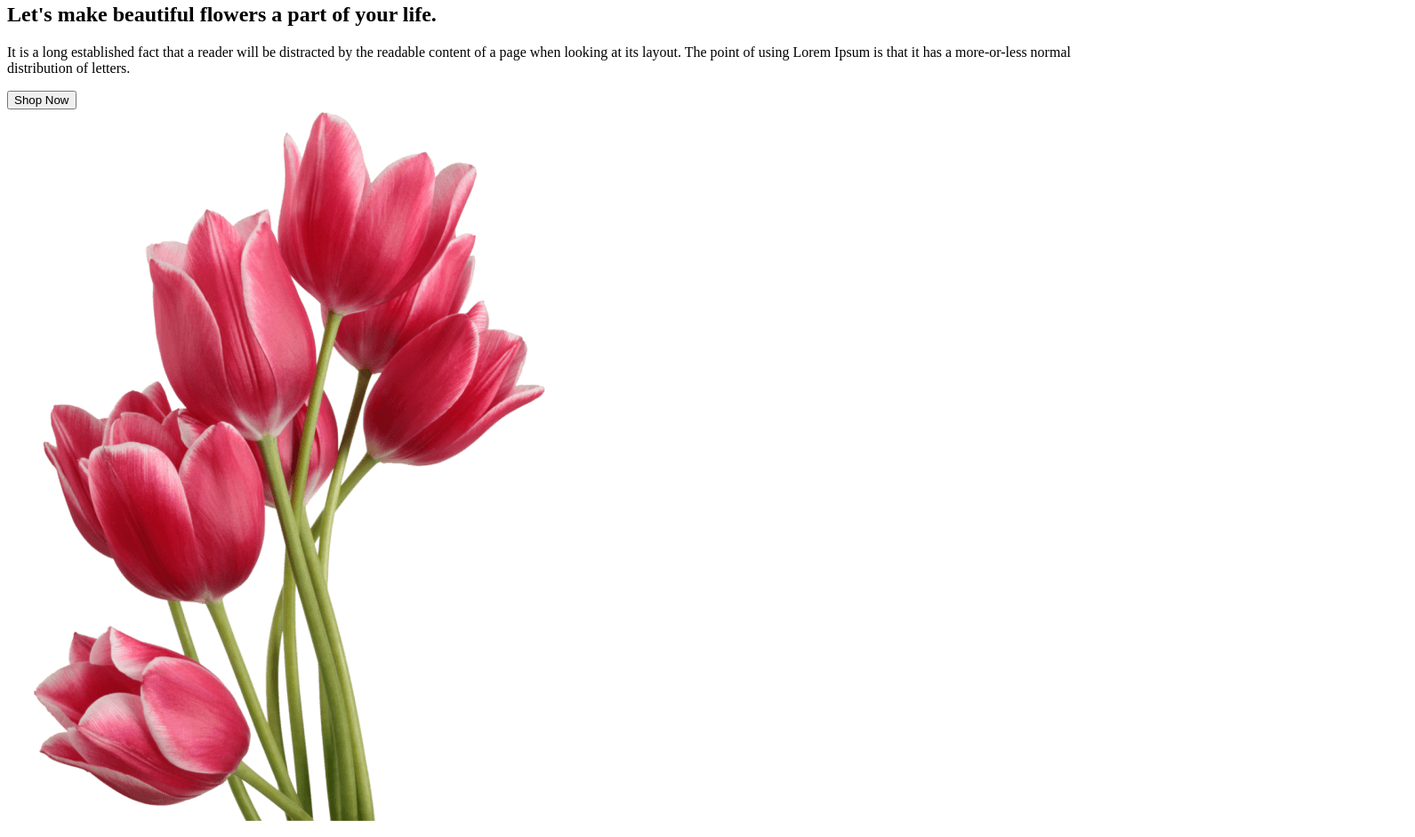
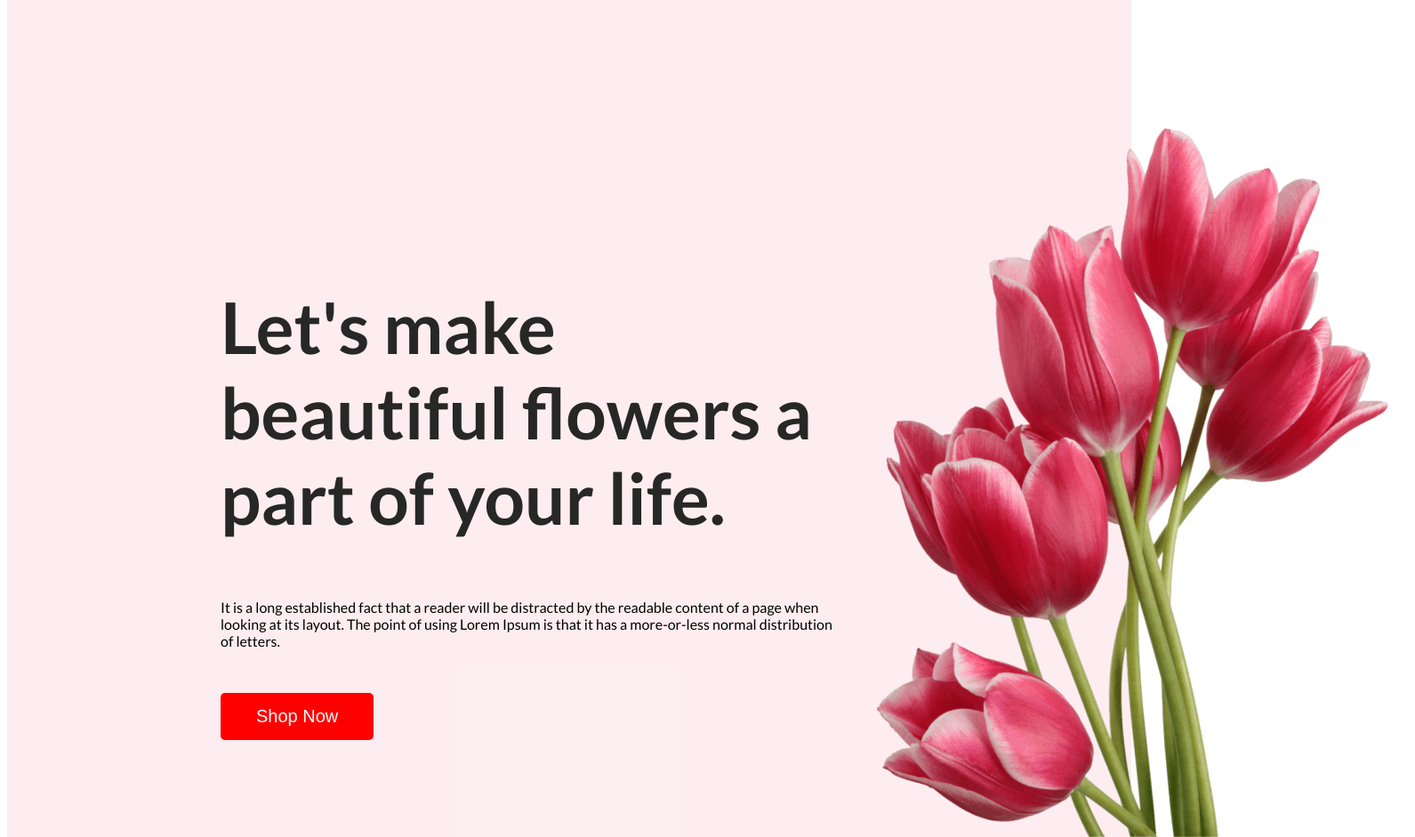
Before and after one commit to Mehedi12336/Mehedi-flower, a plain HTML site: page index.html in a window 1280 px wide. Shown: the part 17-958 px from the top of the page at 89% size, 1591 px wide, since content can reach past the window. Drawn offline with Linux system fonts and the light colour scheme.

Commit message:
add header

```diff
--- a/index.html
+++ b/index.html
@@ -4,19 +4,37 @@
     <meta charset="UTF-8">
     <meta name="viewport" content="width=device-width, initial-scale=1.0">
     <title>Flower</title>
+    <link rel="stylesheet" href="styles/flower.css">
 </head>
 <body>
-    <header>
-        <div class="banner">
-            <div class="banner-content">
-                <h2 class="banner-title">Let's make beautiful flowers a part of your life.</h2>
-                <p class="banner-title-description">It is a long established fact that a reader will be distracted by the readable content of a page when looking at its layout. The point of using Lorem Ipsum is that it has a more-or-less normal distribution of letters.</p>
-                <button class="banner-btn">Shop Now</button>
+    <header class="head">
+        <div class="container">
+            <div class="banner">
+                <div class="banner-content">
+                    <div class="banner-content-size">
+                        <h2 class="banner-title">Let's make beautiful flowers a part of your life.</h2>
+                        <p class="banner-description">It is a long established fact that a reader will be distracted by the readable content of a page when looking at its layout. The point of using Lorem Ipsum is that it has a more-or-less normal distribution of letters.</p>
+                        <button class="banner-btn">Shop Now</button>
+                    </div>
+
+                </div>
+                 <div class="banner-img">
+                    <img class="banner-picture" src="Flower Asset/pngwing 10.png" alt="picture of flower" >
+                 </div>
             </div>
-            <img src="Flower Asset/pngwing 10.png" alt="picture of flower" id="banner-img">
         </div>
+    </header>
+    <!-- <section class="feature-flower">
+        <h2 class="section-title">Our Featured Flowers</h2>
+        <p class="section-description">It is a long established fact that a reader will be distracted by the readable content of a page when looking at its layout.
+            <div class="flower">
+                <img src="Flower Asset/pngwing 6.png" alt="">
+                <img src="Flower Asset/pngwing 5.png" alt="">
+                <img src="Flower Asset/pngwing 7.png" alt="">
+            </div>
 
-    </header>
+        </p>
+    </section> -->
 
 </body>
 </html>
--- /dev/null
+++ b/styles/flower.css
@@ -0,0 +1,61 @@
+/* Header related style */
+
+  @import url('https://fonts.googleapis.com/css2?family=Lato:wght@300;400;700&family=Open+Sans:wght@800&display=swap');
+
+
+body{
+    font-family: 'Lato', sans-serif;
+
+}
+
+.head{
+    background: rgba(229, 84, 115, 0.10);
+    p
+}
+/* .container{
+    width:80%;
+    margin:0 auto;
+} */
+.banner{
+    display: flex;
+    justify-content: space-between;
+    padding: 150px 240px;
+
+
+}
+.banner-content{
+    display: flex;
+    align-items:center;
+}
+/* .banner-content-size{
+    width:780px;
+} */
+.banner-title{
+    width:708px;
+    height:288px;
+}
+.banner-description{
+    width: 690px;
+    height: 90px;
+}
+.banner-img img{
+}
+.banner-title{
+    color: #272727;
+    font-size: 80px;
+    font-weight: 800;
+}
+.banner-btn{
+background-color: red;
+padding:15px 40px;
+font-size: 20px;
+color: azure;
+border: none;
+border-radius: 5px;
+
+}
+/* feature flower style */
+
+.feature-flower{
+    text-align: center;
+}
```
